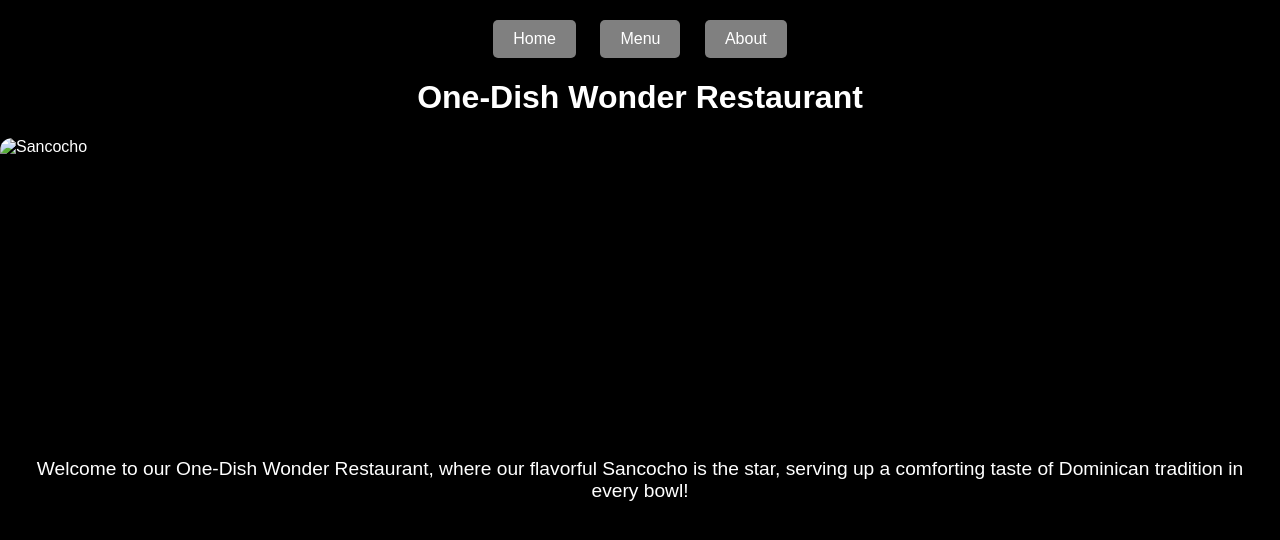
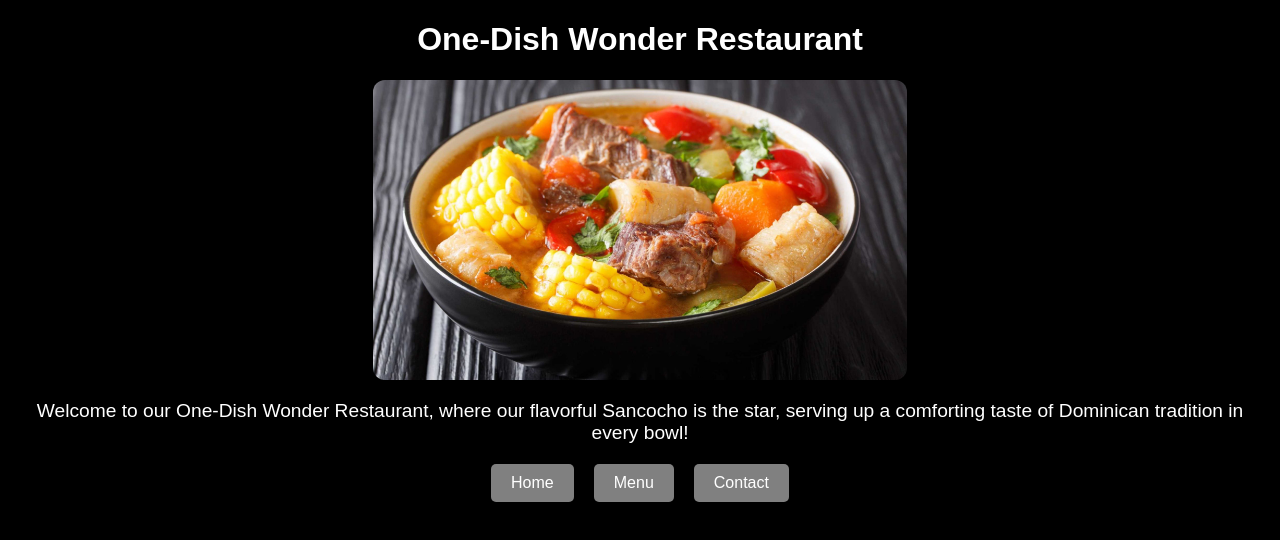
Before and after one commit to alexandra-riva/restaurant-page-public, a website built with webpack: page src/template.html in a window 1280 px wide. Built offline with nearby package versions, Linux system fonts and the light colour scheme; files whose address does not match are found by name.

Commit message:
Home.js done, picture error fixed

```diff
--- a/package.json
+++ b/package.json
@@ -11,7 +11,9 @@
   "author": "",
   "license": "ISC",
   "devDependencies": {
+    "clean-webpack-plugin": "^4.0.0",
     "css-loader": "^7.1.2",
+    "file-loader": "^6.2.0",
     "html-webpack-plugin": "^5.6.3",
     "style-loader": "^4.0.0",
     "webpack": "^5.95.0",
--- /dev/null
+++ b/src/home.js
@@ -0,0 +1,45 @@
+const sancocho = require('../assets/images/sancocho.jpg');
+import menu from './menu';
+import contact from './contact';
+
+function home() {
+    const content = document.querySelector("#content");
+    if (!content) {
+        console.error('Element with id "content" not found');
+        return;
+    }
+
+    content.textContent = "";
+
+    const header = document.createElement("h1");
+    header.textContent = "One-Dish Wonder Restaurant";
+    content.appendChild(header);
+
+    const image = document.createElement("img");
+    image.src = sancocho;  // image source is set from import
+    image.alt = "sancocho";
+    content.appendChild(image);
+
+    const welcome = document.createElement("p");
+    welcome.textContent = "Welcome to our One-Dish Wonder Restaurant, where our flavorful Sancocho is the star, serving up a comforting taste of Dominican tradition in every bowl!";
+    content.appendChild(welcome);
+
+    const nav = document.createElement("nav");
+    content.appendChild(nav);
+
+    const homeBtn = document.createElement("button");
+    homeBtn.textContent = "Home";
+    nav.appendChild(homeBtn);
+
+    const menuBtn = document.createElement("button");
+    menuBtn.textContent = "Menu";
+    nav.appendChild(menuBtn);
+    menuBtn.addEventListener("click", menu);
+
+    const contactBtn = document.createElement("button");
+    contactBtn.textContent = "Contact";
+    nav.appendChild(contactBtn);
+    contactBtn.addEventListener("click", contact);
+}
+
+export default home;
--- a/src/index.js
+++ b/src/index.js
@@ -1 +1,14 @@
-import './styles.css';
+import "./styles.css";
+import home from './home';
+
+document.addEventListener('DOMContentLoaded', () => {
+    console.log('DOM fully loaded and parsed');
+
+    const content = document.querySelector("#content");
+    console.log(content);
+    if (content) {
+        home();
+    } else {
+        console.error('Element with id "content" not found');
+    }
+});
--- a/src/styles.css
+++ b/src/styles.css
@@ -1,4 +1,4 @@
-/* General Styles */
+
 body {
     font-family: Arial, Helvetica, sans-serif;
     background-color: black;
@@ -12,40 +12,40 @@ h1 {
     text-align: center;
 }
 
-/* Image Styles */
+
 img {
     display: block;
     max-width: 100%;
     height: 300px;
-    margin: 20px auto; /* Center the images */
+    margin: 20px auto;
     border-radius: 12px;
 }
 
-/* Paragraph Styles */
+
 p {
     text-align: center;
     margin: 10px 20px;
-    font-size: 1.2rem; /* Slightly larger font for better readability */
+    font-size: 1.2rem;
 }
 
-/* Navigation Styles */
+
 nav {
     text-align: center;
     margin: 20px 0;
 }
 
 button {
-    background-color: grey; /* Button color */
+    background-color: grey;
     color: white;
     border: none;
     padding: 10px 20px;
     font-size: 1rem;
     cursor: pointer;
-    border-radius: 5px; /* Rounded corners */
-    margin: 0 10px; /* Space between buttons */
+    border-radius: 5px;
+    margin: 0 10px;
     transition: background-color 0.3s;
 }
 
 button:hover {
-    background-color: darkgrey; /* Darker blue on hover */
+    background-color: darkgrey;
 }
--- a/src/template.html
+++ b/src/template.html
@@ -6,18 +6,20 @@
     <title>One-Dish Wonder Restaurant</title>
 </head>
 <body>
-    <header>
-        <nav>
-            <button id="home-button">Home</button>
-            <button id="menu-button">Menu</button>
-            <button id="about-button">About</button>
-        </nav>
-    </header>
+
     <div id="content"></div>
 
-    <h1>One-Dish Wonder Restaurant</h1>
+    <!-- <h1>One-Dish Wonder Restaurant</h1>
     <img src="../assets/images/sancocho.jpg" alt="Sancocho">
     <p>Welcome to our One-Dish Wonder Restaurant, where our flavorful Sancocho is the star, serving up a comforting taste of Dominican tradition in every bowl!</p>
+    </div>
+
+    <nav>
+        <button>Home</button>
+        <button>Menu</button>
+        <button>Contact</button>
+
+    </nav> -->
 
 </body>
 </html>
--- a/webpack.config.js
+++ b/webpack.config.js
@@ -17,7 +17,7 @@ module.exports = {
     ],
     devServer: {
         static: './dist',
-        port: 4000,
+        port: 4002,
     },
     module: {
         rules: [
```
Also changed, not shown: assets/images/sancocho.jpg (added), src/assets/images/sancocho.jpg (added), src/contact.js (added), src/menu.js (added), 1 other file.
